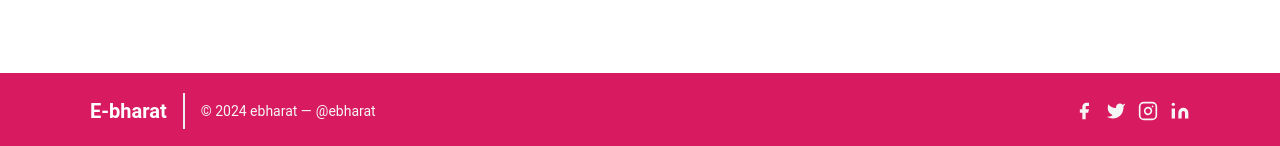
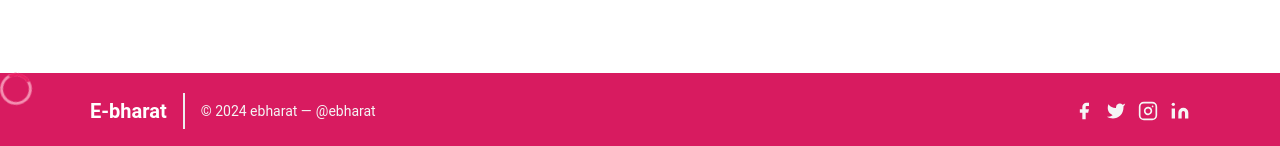
Before and after one commit to Riddhi4547/ECOMMERCE, a React (Vite) app: page / in a window 1280 px wide. Shown: the part 2532-2678 px from the top of the page. Built offline with nearby package versions, Linux system fonts and the light colour scheme.

Commit message:
signup toast

```diff
--- a/package.json
+++ b/package.json
@@ -15,6 +15,7 @@
     "lucide-react": "^0.402.0",
     "react": "^18.3.1",
     "react-dom": "^18.3.1",
+    "react-hot-toast": "^2.4.1",
     "react-router-dom": "^6.24.1",
     "react-tabs": "^6.0.2"
   },
--- a/src/App.jsx
+++ b/src/App.jsx
@@ -15,10 +15,13 @@ import UserDashboard from "./pages/user/UserDashboard";
 import AdminDashboard from "./pages/admin/AdminDashboard";
 import AddProductPage from "./pages/admin/AddProductPage";
 import UpdateProductPage from "./pages/admin/UpdateProductPage";
+import MyState from "./context/myState";
+import { Toaster } from "react-hot-toast";
+
 
 const App = () => {
   return (
-    <div>
+    <MyState>
       <Router>
         <ScrollTop/>
         <Routes>
@@ -33,9 +36,11 @@ const App = () => {
           <Route path="/admin-dashboard" element={<AdminDashboard/>}/>
           <Route path="/addproduct" element={<AddProductPage/>}/>
           <Route path="/updateproduct" element={<UpdateProductPage/>}/>
+
         </Routes>
+        <Toaster/>
       </Router>
-    </div>
+    </MyState>
   );
 }
 
--- /dev/null
+++ b/src/components/loader/Loader.jsx
@@ -0,0 +1,25 @@
+const Loader = () => {
+    return (
+        <div role="status" className=" absolute">
+            <svg
+                aria-hidden="true"
+                className="w-8 h-8 mr-2 text-pink-200 animate-spin fill-pink-500"
+                viewBox="0 0 100 101"
+                fill="none"
+                xmlns="http://www.w3.org/2000/svg"
+            >
+                <path
+                    d="M100 50.5908C100 78.2051 77.6142 100.591 50 100.591C22.3858 100.591 0 78.2051 0 50.5908C0 22.9766 22.3858 0.59082 50 0.59082C77.6142 0.59082 100 22.9766 100 50.5908ZM9.08144 50.5908C9.08144 73.1895 27.4013 91.5094 50 91.5094C72.5987 91.5094 90.9186 73.1895 90.9186 50.5908C90.9186 27.9921 72.5987 9.67226 50 9.67226C27.4013 9.67226 9.08144 27.9921 9.08144 50.5908Z"
+                    fill="currentColor"
+                />
+                <path
+                    d="M93.9676 39.0409C96.393 38.4038 97.8624 35.9116 97.0079 33.5539C95.2932 28.8227 92.871 24.3692 89.8167 20.348C85.8452 15.1192 80.8826 10.7238 75.2124 7.41289C69.5422 4.10194 63.2754 1.94025 56.7698 1.05124C51.7666 0.367541 46.6976 0.446843 41.7345 1.27873C39.2613 1.69328 37.813 4.19778 38.4501 6.62326C39.0873 9.04874 41.5694 10.4717 44.0505 10.1071C47.8511 9.54855 51.7191 9.52689 55.5402 10.0491C60.8642 10.7766 65.9928 12.5457 70.6331 15.2552C75.2735 17.9648 79.3347 21.5619 82.5849 25.841C84.9175 28.9121 86.7997 32.2913 88.1811 35.8758C89.083 38.2158 91.5421 39.6781 93.9676 39.0409Z"
+                    fill="currentFill"
+                />
+            </svg>
+            <span className="sr-only">Loading...</span>
+        </div>
+    );
+}
+
+export default Loader;
--- a/src/context/myContext.jsx
+++ b/src/context/myContext.jsx
@@ -1,4 +1,4 @@
 import { createContext } from "react";
 
-const myContext = createContext;
+const myContext = createContext();
 export default myContext;
--- a/src/context/myState.jsx
+++ b/src/context/myState.jsx
@@ -1,13 +1,18 @@
 /* eslint-disable react/prop-types */
+import { useState } from "react";
 import MyContext from "./myContext"
 
 const MyState = ({children}) => {
-    const name = "Riddhi Kesharwani";
+
+    const [loading, setLoading] = useState(false);
   return (
-    <MyContext.Provider value={name}>
-        {children}
+    <MyContext.Provider value={{
+      loading,
+      setLoading
+    }}>
+      {children}
     </MyContext.Provider>
-  )
+  );
 }
 
-export default MyState
+export default MyState;
--- a/src/pages/home/HomePage.jsx
+++ b/src/pages/home/HomePage.jsx
@@ -5,11 +5,11 @@ import HomePageProductCard from "../../components/homePageProductCard/HomePagePr
 import Layout from "../../components/layout/Layout"
 import Testimonial from "../../components/testimonial/Testimonial"
 import Track from "../../components/track/Track"
-import myContext from "../../context/myContext"
+import Loader from "../../components/loader/Loader"
+
 
 const HomePage = () => {
-  const context = useContext(myContext);
-  const name = context;
+
   return (
     <Layout>
          <HeroSection/>
@@ -17,7 +17,7 @@ const HomePage = () => {
          <HomePageProductCard/>
          <Track/>
          <Testimonial/>
-         {name}
+        <Loader/>
     </Layout>
   )
 }
--- a/src/pages/registration/Signup.jsx
+++ b/src/pages/registration/Signup.jsx
@@ -1,7 +1,40 @@
 /* eslint-disable react/no-unescaped-entities */
-import { Link } from "react-router-dom";
+import { useContext, useState } from "react";
+import { Link, useNavigate } from "react-router-dom";
+import myContext from "../../context/myContext";
+import toast from "react-hot-toast";
+import { createUserWithEmailAndPassword } from "firebase/auth";
+import { auth } from "../../firebase/FirebaseConfig";
 
 const Signup = () => {
+    const context = useContext(myContext);
+    const {loading, setLoading} = context;
+    //navigate
+    const navigate = useNavigate();
+
+    //user signup state
+    const [userSignup, setUserSignup] = useState({
+        name : "",
+        email : "",
+        password : "",
+        role : "user",
+    });
+
+    //user signup function
+    const userSignupFunction = async () => {
+        //validation
+        if(userSignup.name == "" || userSignup.email == "" || userSignup.password == ""){
+            return toast.error("All fields are required");
+        }
+
+        setLoading(true);
+
+        try {
+            const users = await createUserWithEmailAndPassword(auth, userSignup.email,userSignup.password);
+        } catch (error) {
+            console.log(error);
+        }
+    }
     return (
         <div className='flex justify-center items-center h-screen'>
             {/* Login Form  */}
@@ -19,6 +52,13 @@ const Signup = () => {
                     <input
                         type="text"
                         placeholder='Full Name'
+                        value={userSignup.name}
+                        onChange={(e) => {
+                            setUserSignup({
+                                ...userSignup,
+                                name : e.target.value
+                            })
+                        }}
                         className='bg-pink-50 border border-pink-200 px-2 py-2 w-96 rounded-md outline-none placeholder-pink-200'
                     />
                 </div>
@@ -28,6 +68,13 @@ const Signup = () => {
                     <input
                         type="email"
                         placeholder='Email Address'
+                        value={userSignup.email}
+                        onChange={(e) => {
+                            setUserSignup({
+                                ...userSignup,
+                                email : e.target.value
+                            })
+                        }}
                         className='bg-pink-50 border border-pink-200 px-2 py-2 w-96 rounded-md outline-none placeholder-pink-200'
                     />
                 </div>
@@ -37,6 +84,13 @@ const Signup = () => {
                     <input
                         type="password"
                         placeholder='Password'
+                        value={userSignup.password}
+                        onChange={(e) => {
+                            setUserSignup({
+                                ...userSignup,
+                                password : e.target.value
+                            })
+                        }}
                         className='bg-pink-50 border border-pink-200 px-2 py-2 w-96 rounded-md outline-none placeholder-pink-200'
                     />
                 </div>
@@ -44,6 +98,7 @@ const Signup = () => {
                 {/* Signup Button  */}
                 <div className="mb-5">
                     <button
+                    onClick={userSignupFunction}
                         type='button'
                         className='bg-pink-500 hover:bg-pink-600 w-full text-white text-center py-2 font-bold rounded-md '
                     >
```
Also changed, not shown: 1 other file (tests, documents, lock files or other folders).
